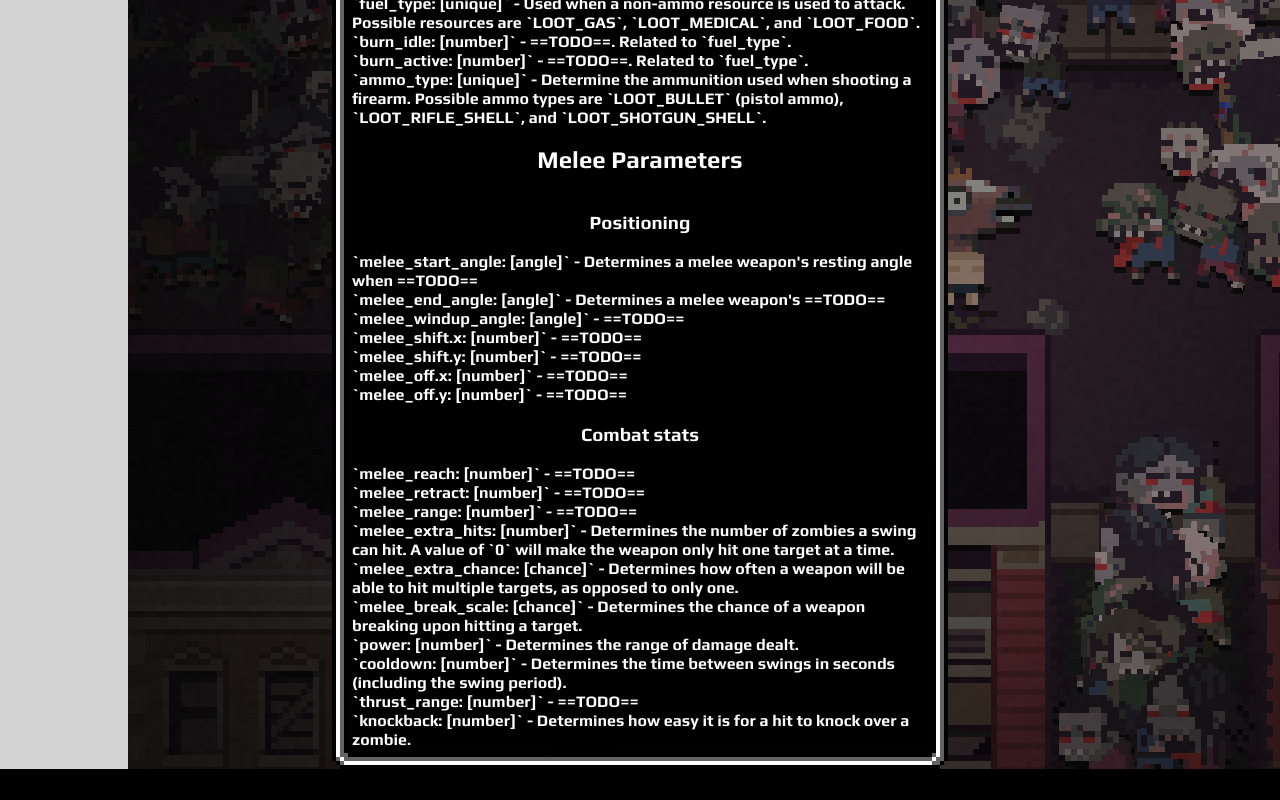
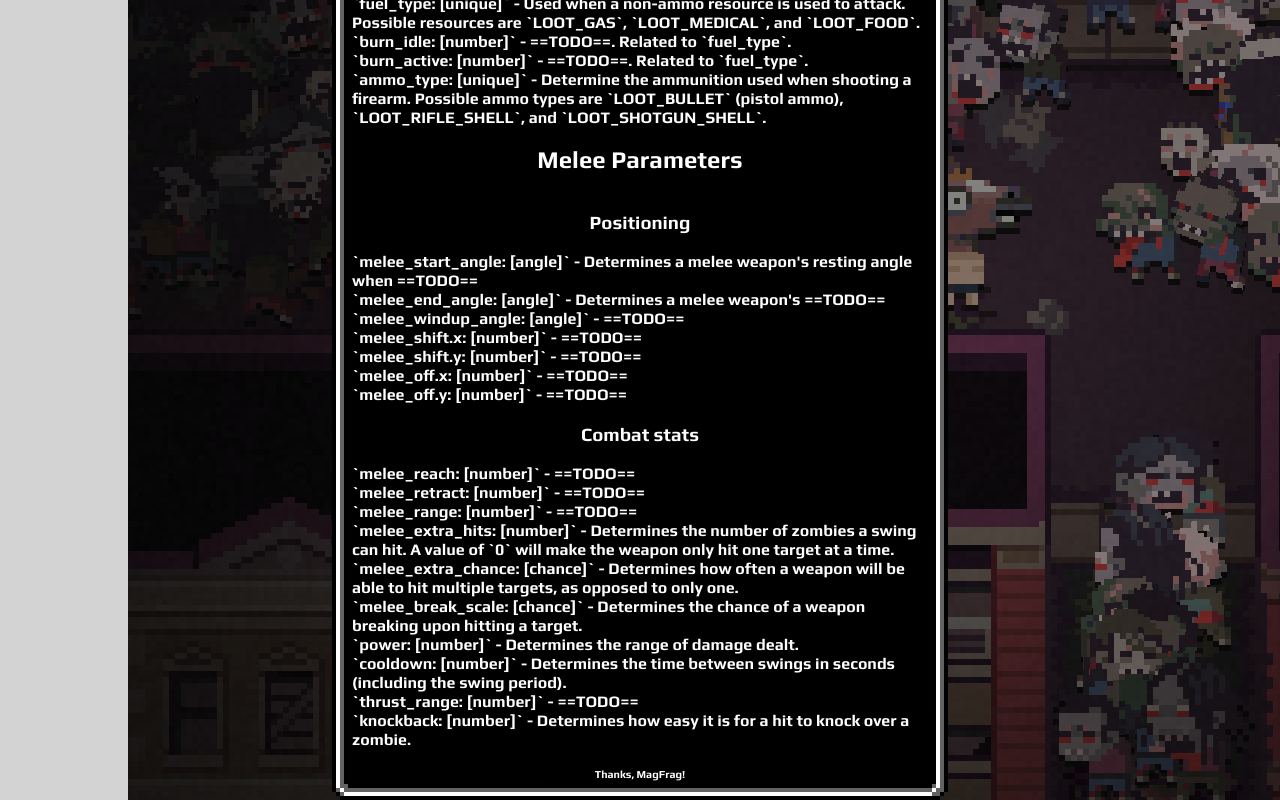
Before and after one commit to TruPotato/dr2c-modding-docs, a plain HTML site: page weapons-general.html in a window 1280 px wide. Shown: the part 1351-2151 px from the top of the page. Before the commit the page ends 2120 px from the top, so only its background shows below. Drawn offline with Linux system fonts and the light colour scheme.

Commit message:
Added credit to weapons

```diff
--- a/weapons-general.html
+++ b/weapons-general.html
@@ -89,6 +89,8 @@
                 `thrust_range: [number]` - ==TODO==<br>
                 `knockback: [number]` - Determines how easy it is for a hit to knock over a zombie.<br>
             </p>
+            <br>
+            <h6>Thanks, MagFrag!</h6>
         </div>
     </div>
 
```
